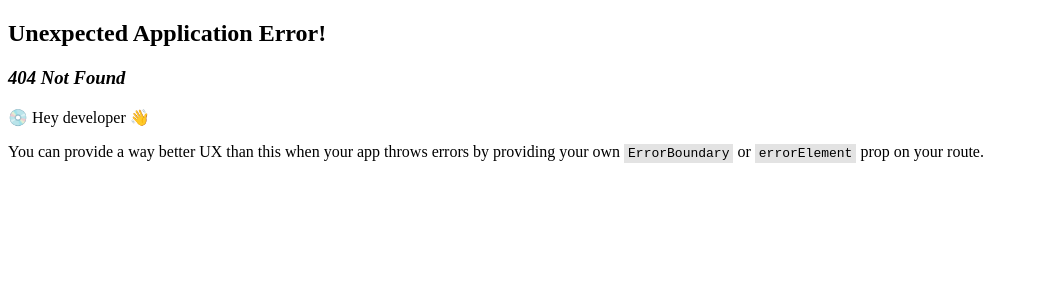
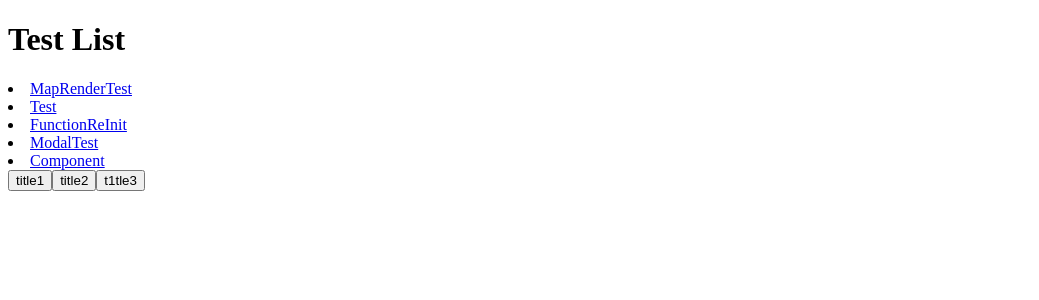
Before and after one commit to Kykim0818/vitereactplayground, a React (Vite) app: page /componentTest in a window 1280 px wide. Before the commit this address had no page. Shown: the top 300 px of the page, without its empty margins (0-1039 px from the left). Built offline with nearby package versions, Linux system fonts and the light colour scheme.

Commit message:
tabs component

```diff
--- a/src/App.tsx
+++ b/src/App.tsx
@@ -30,6 +30,9 @@ function App() {
       <li>
         <Link to={`modalTest`}>ModalTest</Link>
       </li>
+      <li>
+        <Link to={`componentTest`}>Component</Link>
+      </li>
       <div>
         <Outlet />
       </div>
--- /dev/null
+++ b/src/components/Tabs/Tabs.tsx
@@ -0,0 +1,44 @@
+import { ReactNode, useState } from "react";
+import { styled } from "styled-components";
+
+type Props = {
+  defaultId?: string;
+  items: TabItem[];
+  onChange: (selectItemId: string) => void;
+};
+
+export type TabItem = {
+  id: string;
+  label: ReactNode;
+  children: ReactNode;
+};
+
+export const Tabs = ({ defaultId, items, onChange }: Props) => {
+  const [tabId, setTabId] = useState(defaultId);
+  const item = items.find((item) => item.id === tabId);
+
+  const handleTabClick = (selectItemId: string) => {
+    setTabId(selectItemId);
+    onChange?.(selectItemId);
+  };
+  return (
+    <S.Wrapper>
+      <S.Header>
+        {items.map((item) => (
+          <button key={item.id} onClick={() => handleTabClick(item.id)}>
+            {item.label}
+          </button>
+        ))}
+      </S.Header>
+      <S.Body>{item?.children}</S.Body>
+    </S.Wrapper>
+  );
+};
+
+const S = {
+  Wrapper: styled.div``,
+  Header: styled.div`
+    display: flex;
+  `,
+  Body: styled.div``,
+};
--- /dev/null
+++ b/src/components/Tabs/index.ts
@@ -0,0 +1,3 @@
+import { Tabs } from "./Tabs";
+
+export default Tabs;
--- /dev/null
+++ b/src/pages/ComponentTest.tsx
@@ -0,0 +1,27 @@
+import { Tabs } from "../components/Tabs/Tabs";
+
+export const ComponentTest = () => {
+  return (
+    <div>
+      <Tabs items={tabsData} onChange={() => console.log("test")} />
+    </div>
+  );
+};
+
+const tabsData = [
+  {
+    id: "1",
+    label: "title1",
+    children: "Test 1",
+  },
+  {
+    id: "2",
+    label: "title2",
+    children: "Test 2",
+  },
+  {
+    id: "3",
+    label: "t1tle3",
+    children: <button>???</button>,
+  },
+];
```
Also changed, not shown: src/main.tsx (+6 -1 lines).
